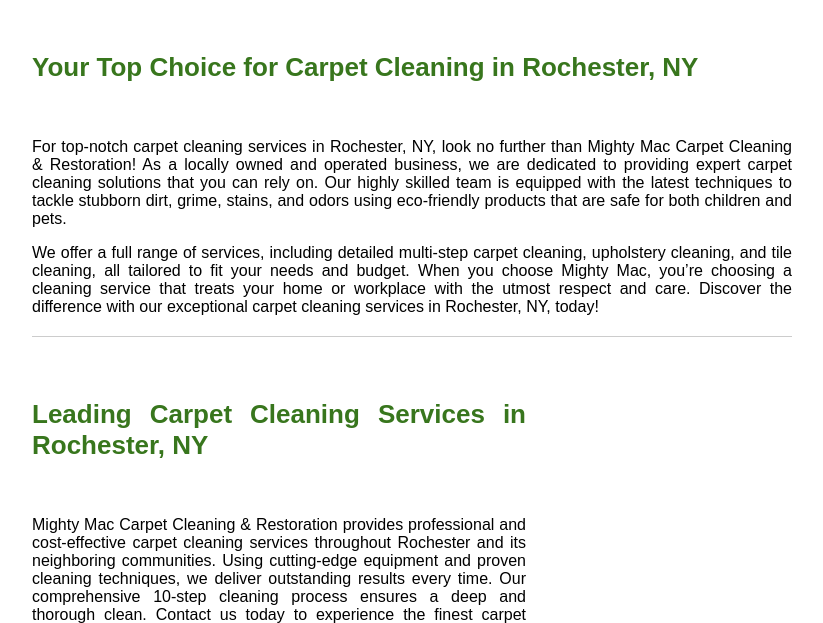
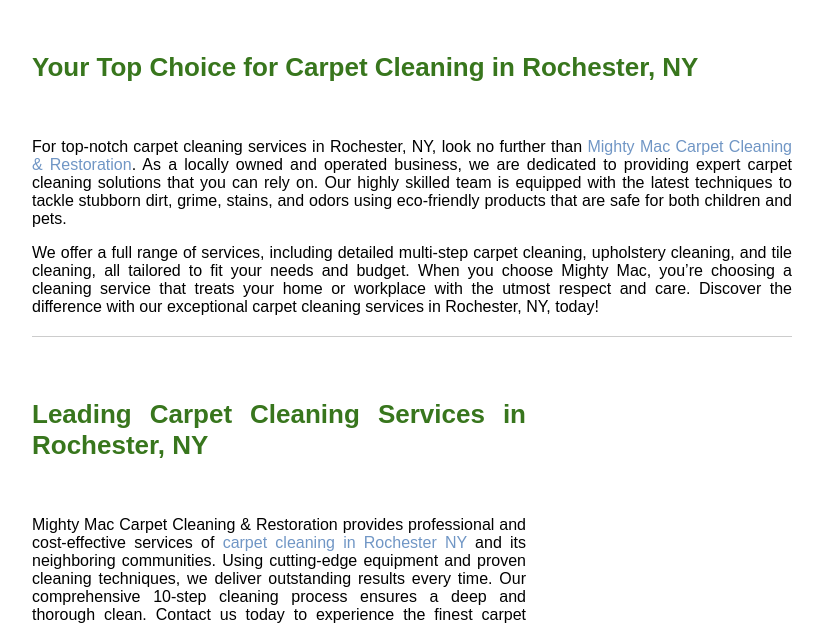
Before and after one commit to coder9653/mighty-mac-carpet-cleaning-and-restoration, a plain HTML site: page index.html in a window 1280 px wide. Shown: the part 580-1203 px from the top of the page, without its empty margins (228-1051 px from the left). Drawn offline with Linux system fonts and the light colour scheme.

Commit message:
Update index.html

```diff
--- a/index.html
+++ b/index.html
@@ -4,12 +4,13 @@
 <head>
     <meta charset="UTF-8">
     <meta name="viewport" content="width=device-width, initial-scale=1.0">
-    <title>Carpet Cleaner Rochester NY | Mighty Mac Carpet Cleaner</title>
+    <title>Carpet Cleaning in Rochester NY | Best Carpet Cleaner Rochester NY</title>
     <link rel="icon" type="favicon"
         href="https://mightymacrochester.com/wp-content/uploads/2023/02/cropped-Mighty-Mac-_7-1-300x300.png?crop=1">
     <link rel="stylesheet" href="https://cdnjs.cloudflare.com/ajax/libs/font-awesome/6.5.1/css/all.min.css"
         integrity="sha512-DTOQO9RWCH3ppGqcWaEA1BIZOC6xxalwEsw9c2QQeAIftl+Vegovlnee1c9QX4TctnWMn13TZye+giMm8e2LwA=="
         crossorigin="anonymous" referrerpolicy="no-referrer" />
+        <meta name="google-site-verification" content="2Rnkc_G7eg2-zZJOOevgihg6lXDNr5nzeGhLkTkUKcw" />
     <meta name="description"
         content="Need a carpet cleaner in Rochester, NY? Choose Mighty Mac for expert carpet cleaning services that will make your carpets look like new.">
     <style>
@@ -512,6 +513,7 @@
                 <a href="contact.html">Contact Us</a>
             </div>
         </nav>
+
     </header>
     <div class="hero">
         <h1>Mighty Mac Carpet Cleaning & Restoration</h1>
@@ -524,10 +526,15 @@
                 <h2 style=" color: #38761D; font-size: 26px;">Your Top Choice for Carpet Cleaning in Rochester, NY
                 </h2>
                 <br>
-                <p>For top-notch carpet cleaning services in Rochester, NY, look no further than Mighty Mac Carpet
-                    Cleaning & Restoration! As a locally owned and operated business, we are dedicated to providing
-                    expert carpet cleaning solutions that you can rely on. Our highly skilled team is equipped with the
-                    latest techniques to tackle stubborn dirt, grime, stains, and odors using eco-friendly products that
+                <p>For top-notch carpet cleaning services in Rochester, NY, look no further than <a
+                        href="https://mightymacrochester.com/" style="text-decoration: none; color: #7096c5;">Mighty Mac
+                        Carpet
+                        Cleaning & Restoration</a href>. As a locally owned and operated business, we are dedicated to
+                    providing
+                    expert carpet cleaning solutions that you can rely on. Our highly skilled team is equipped with
+                    the
+                    latest techniques to tackle stubborn dirt, grime, stains, and odors using eco-friendly products
+                    that
                     are safe for both children and pets.</p>
                 <p>
                     We offer a full range of services, including detailed multi-step carpet cleaning, upholstery
@@ -546,8 +553,11 @@
 
                         </h2>
                         <br>
-                        <p> Mighty Mac Carpet Cleaning & Restoration provides professional and cost-effective carpet
-                            cleaning services throughout Rochester and its neighboring communities. Using cutting-edge
+                        <p> Mighty Mac Carpet Cleaning & Restoration provides professional and cost-effective services
+                            of <a href="https://www.google.com/maps?cid=8514735363211763200"
+                                style="text-decoration: none; color: #7096c5;">carpet
+                                cleaning in Rochester NY</a> and its neighboring communities.
+                            Using cutting-edge
                             equipment and proven cleaning techniques, we deliver outstanding results every time. Our
                             comprehensive 10-step cleaning process ensures a deep and thorough clean. Contact us today
                             to
@@ -585,8 +595,8 @@
                     <h3>Tile and Grout Cleaning in Rochester, NY</h3> <br>
                     <div class="content-wrapper">
                         <div class="content">
-                            <p>Mighty Mac Carpet Cleaning & Restoration offers top-tier tile and grout cleaning services
-                                in Rochester, NY. Our skilled technicians utilize advanced, eco-friendly techniques to
+                            <p>Mighty Mac Carpet Cleaning & Restoration offers top-tier services of <a
+                                href="https://mightymacrochester.com/tile-and-grout-cleaning/" style="text-decoration: none; color: #7096c5;"> tile and grout cleaning Rochester NY</a>. Our skilled technicians utilize advanced, eco-friendly techniques to
                                 bring back the original luster of your tile surfaces. We meticulously clean grout lines,
                                 removing built-up dirt and grime, leaving your floors looking brand new. This service
                                 not only enhances the visual appeal of your tiles but also extends their durability.
@@ -826,12 +836,14 @@
                 <div class="container">
                     <div class="content">
                         <p>At Mighty Mac Carpet Cleaning & Restoration, we provide a superior cleaning service that
-                            distinguishes us from other carpet cleaners in Rochester. Selecting the right professionals
+                            makes us the best and reliable <a href="https://sites.google.com/view/mighty-mac-rochester/"
+                                style="text-decoration: none; color: #7096c5;">carpet cleaner Rochester NY</a>.
+                            Selecting the right professionals
                             is essential for maintaining the quality of your carpets, and our experienced, skilled team
                             delivers exceptional results without harming your carpets or floors. With Mighty Mac, you
                             can be confident that your home will feel renewed and refreshed after our meticulous
                             cleaning process.</p>
-                            <p>
+                        <p>
                             Our Rochester, NY carpet cleaning service is designed to ensure customer satisfaction
                             through our comprehensive, multi-step cleaning approach. We use only top-quality, safe
                             cleaning products and cutting-edge equipment to deliver remarkable results. Your
@@ -910,8 +922,10 @@
 
                         <a href="https://www.facebook.com/MightyMacRochester/
                         "><i class="fa-brands fa-facebook"></i></a>
-                        <a href="https://www.instagram.com/mightymacrochester/"><i class="fa-brands fa-instagram"></i></a>
-                        <a href="https://www.linkedin.com/company/mightymacrochester/"><i class="fa-brands fa-linkedin"></i></a>
+                        <a href="https://www.instagram.com/mightymacrochester/"><i
+                                class="fa-brands fa-instagram"></i></a>
+                        <a href="https://www.linkedin.com/company/mightymacrochester/"><i
+                                class="fa-brands fa-linkedin"></i></a>
                         <a
                             href="https://www.google.com/maps/d/u/0/viewer?mid=1fPP_TUdaMnpUdLCYptqJeV7mSmrOJm4&ll=43.152403199999995%2C-77.66090489999998&z=17"><i
                                 class="fa-brands fa-google-plus"></i></a>
```
